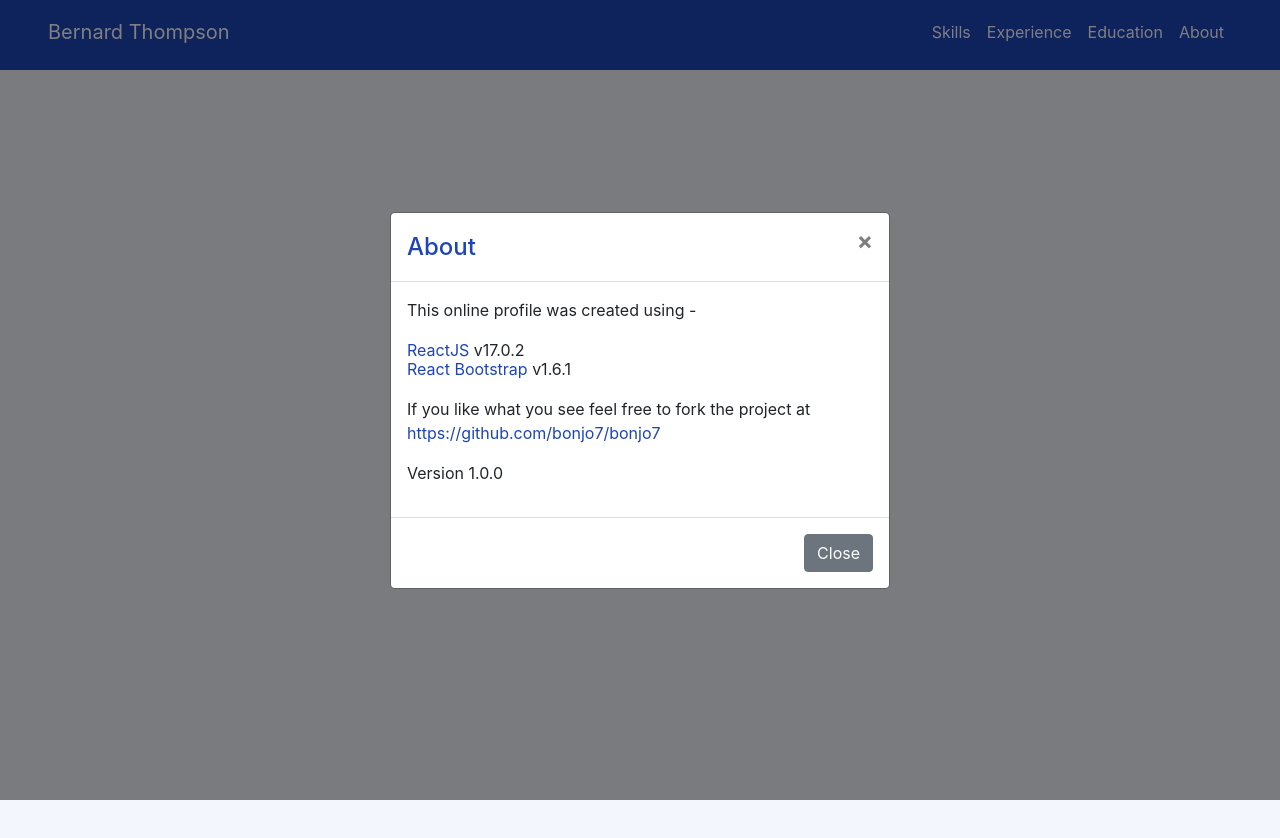
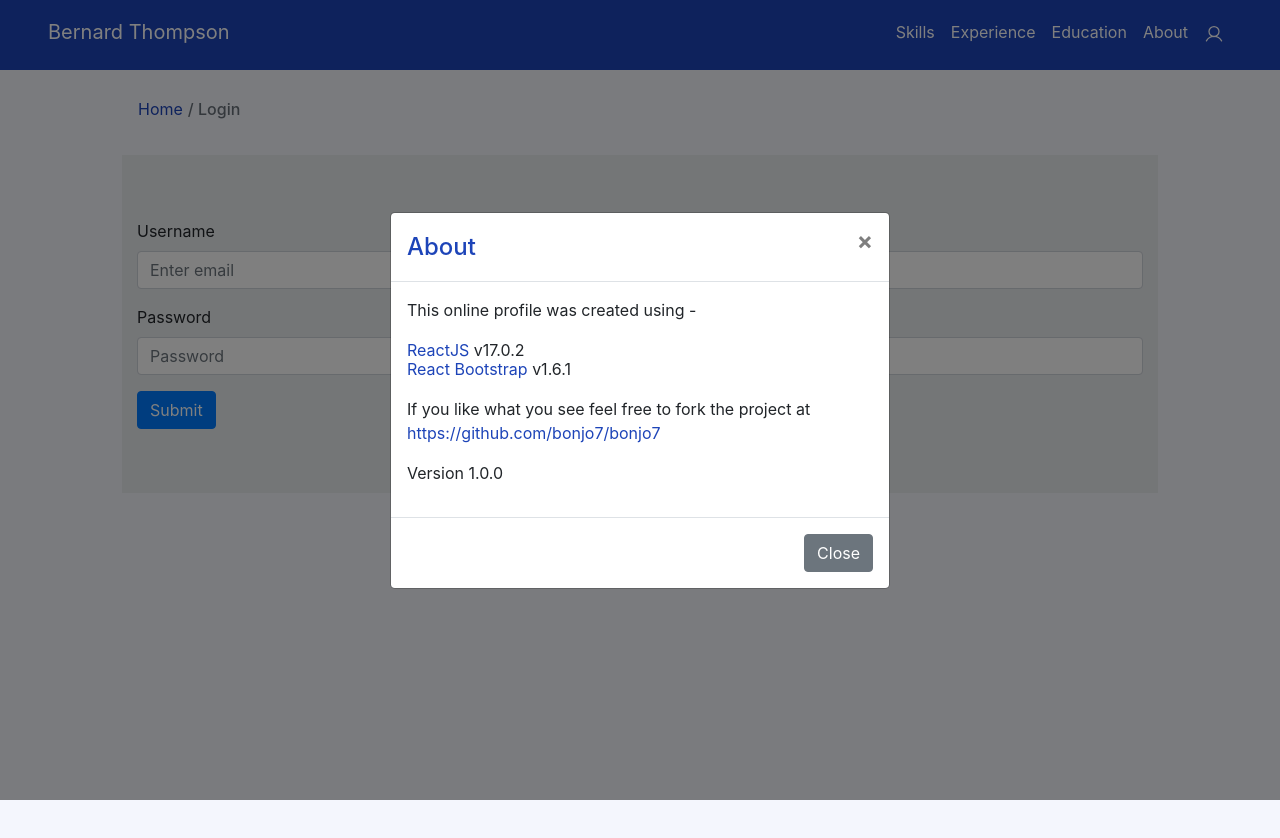
Before and after one commit to bonjo7/bonjo7, a React (Create React App) app: page /#/login in a window 1280 px wide. Both pictures are taken after a click on the button "About". Shown: the top 838 px of the page. Built offline with nearby package versions, Linux system fonts and the light colour scheme.

Commit message:
feat: adding user auth to routes

```diff
--- a/src/App.js
+++ b/src/App.js
@@ -1,33 +1,44 @@
 import React from "react";
-import { HashRouter as Router, Route } from "react-router-dom";
+import { AuthProvider } from "./Hooks/AuthContext";
+import { HashRouter as Router, Route, Switch } from "react-router-dom";
 import Bio from "./components/Bio/Bio";
 import Skills from "./components/Skills/Skills";
 import Experience from "./components/Experience/Experience";
-import Education from "./components/Education/Education"
+import Education from "./components/Education/Education";
 import NavBar from "./components/NavBar/NavBar";
-import Test from "./components/Education/UploadEducation";
+import UploadEducation from "./components/Education/UploadEducation";
+import Login from "./components/Login/Login";
+import PrivateRoute from "./Hooks/PrivateRoute";
 import "bootstrap/dist/css/bootstrap.min.css";
 import "./App.css";
 
 const App = () => {
+  const user = localStorage.getItem("user");
 
   return (
+    <AuthProvider user={user}>
       <Router>
-        <div className="main">
+        <div className='main'>
           <NavBar />
-        <div className="wrapper">
+          <div className='wrapper'>
+            <Switch>
               <Route exact path='/' component={Bio} />
               <Route exact path='/skills' component={Skills} />
               <Route exact path='/experience' component={Experience} />
               <Route exact path='/education' component={Education} />
-
+              <Route exact path='/login' component={Login} />
               {/* Routes below to become protected routes */}
-        <Route exact path='/uploadEducation' component={Test} />
+              <PrivateRoute
+                exact
+                path='/uploadEducation'
+                component={UploadEducation}
+              />
+            </Switch>
           </div>
         </div>
       </Router>
+    </AuthProvider>
   );
-
-}
+};
 
 export default App;
--- /dev/null
+++ b/src/Hooks/AuthContext.js
@@ -0,0 +1,15 @@
+import { createContext, useState, useContext } from "react";
+
+const AuthContext = createContext(null);
+
+export const AuthProvider = ({ user, children }) => {
+  const [currentUser, setCurrentUser] = useState(user);
+
+  return (
+    <AuthContext.Provider value={{ currentUser, setCurrentUser }}>
+      {children}
+    </AuthContext.Provider>
+  );
+};
+
+export const useAuth = () => useContext(AuthContext);
--- /dev/null
+++ b/src/Hooks/PrivateRoute.js
@@ -0,0 +1,17 @@
+import React from "react";
+import { Redirect, Route } from "react-router-dom";
+
+const PrivateRoute = ({ component: Component, ...rest }) => {
+  const isAuthenticated = localStorage.getItem("isLoggedIn");
+
+  return (
+    <Route
+      {...rest}
+      render={(props) =>
+        isAuthenticated ? <Component {...props} /> : <Redirect to='/login' />
+      }
+    />
+  );
+};
+
+export default PrivateRoute;
--- /dev/null
+++ b/src/Hooks/RoutesHook.js
@@ -0,0 +1,67 @@
+import { useState } from "react";
+import { useHistory } from "react-router-dom";
+import axios from "axios";
+import { useAuth } from "./AuthContext";
+
+const UseRoutes = () => {
+  const baseURL = "http://localhost:8080";
+  const { setCurrentUser } = useAuth();
+  const history = useHistory();
+  const [loading, setLoading] = useState(false);
+  const [education, setEducation] = useState([]);
+
+  const getEducationData = async () => {
+    setLoading(true);
+    try {
+      await axios.get(`${baseURL}/education`).then((res) => {
+        setEducation(res.data);
+        setLoading(false);
+      });
+    } catch (error) {
+      console.log("Error getting data - ", error);
+    }
+  };
+
+  const postEducationData = async (completeFormData) => {
+    const config = {
+      headers: { "Content-Type": "application/json",
+      "TOKEN_KEY": localStorage.getItem("TOKEN_KEY"),
+      "token": localStorage.getItem("token"),},
+    };
+
+    setLoading(true);
+    await axios
+      .post(`${baseURL}/education`, completeFormData, config)
+      .then((res) => {
+        console.log("res - ", res);
+        setLoading(false);
+      })
+      .catch((err) => console.log("error - ", err));
+  };
+
+  const loginUser = async (credentials) => {
+
+    await axios
+      .post(`${baseURL}/user/login`, credentials)
+      .then((res) => {
+        localStorage.setItem("isLoggedIn", "true");
+        localStorage.setItem("user", res.data.username);
+        localStorage.setItem("token", res.data.token)
+        localStorage.setItem("TOKEN_KEY", res.data.TOKEN_KEY)
+        setCurrentUser(res.data);
+        history.push("/uploadEducation");
+      })
+      .catch((err) => console.log("error - ", err));
+  };
+
+  return {
+    loading,
+    setLoading,
+    education,
+    getEducationData,
+    postEducationData,
+    loginUser,
+  };
+};
+
+export default UseRoutes;
--- a/src/components/Education/Education.js
+++ b/src/components/Education/Education.js
@@ -1,16 +1,15 @@
 import React, { useEffect } from "react";
 import { Jumbotron, Container, Card } from "react-bootstrap";
-import { educationData } from "../../data";
 import Breadcrumbs from "../Breadcrumb/Breadcrumbs";
-import UseEducation from "../../Hooks/EducationHook";
+import UseRoutes from "../../Hooks/RoutesHook";
 import Spinner from "../Spinner/Spinner";
 import styles from "./Education.module.css";
 
 const Education = () => {
-  const { loading, education, getData } = UseEducation();
+  const { loading, education, getEducationData } = UseRoutes();
 
   useEffect(() => {
-    getData();
+    getEducationData();
   }, []);
 
   return (
@@ -26,7 +25,7 @@ const Education = () => {
           <Spinner />
         ) : (
           <Container>
-            {educationData?.map((education, key) => {
+            {education?.map((education, key) => {
               return (
                 <Card key={key} className={styles.card}>
                   <Card.Body>
--- a/src/components/Education/UploadEducation.js
+++ b/src/components/Education/UploadEducation.js
@@ -1,19 +1,22 @@
 import React, { useState, useEffect, useRef } from "react";
-import UseEducation from "../../Hooks/EducationHook";
+import UseRoutes from "../../Hooks/RoutesHook";
+import { useAuth } from "../../Hooks/AuthContext";
 import Spinner from "../Spinner/Spinner";
 import { Form, Button } from "react-bootstrap";
 
 const Test = () => {
   const ref = useRef();
+  const { currentUser } = useAuth();
   const [fileData, setFileData] = useState();
   const [formData, setFormData] = useState({
     name: "",
+    address: "",
     course: "",
     year: "",
     grade: "",
     link: "",
   });
-  const { loading, postEducationData } = UseEducation();
+  const { loading, postEducationData } = UseRoutes();
 
   useEffect(() => {}, [loading]);
 
@@ -28,6 +31,7 @@ const Test = () => {
   const generateFormDataForUpload = () => {
     const completeFormData = new FormData();
     completeFormData.append("name", formData.name);
+    completeFormData.append("address", formData.address);
     completeFormData.append("course", formData.course);
     completeFormData.append("year", formData.year);
     completeFormData.append("grade", formData.grade);
@@ -42,8 +46,6 @@ const Test = () => {
     generateFormDataForUpload();
     ref.current.value = "";
   };
-
-  console.log(loading);
 
   return (
     <>
@@ -61,6 +63,19 @@ const Test = () => {
             />
             <Form.Text className='text-muted'>
               eg. Waterford Institute of technology
+            </Form.Text>
+          </Form.Group>
+
+          <Form.Group className='mb-3' controlId='formBasicEmail'>
+            <Form.Label>Institute Address</Form.Label>
+            <Form.Control
+              name='address'
+              type='text'
+              placeholder='Enter institute address'
+              onChange={(e) => onChange(e)}
+            />
+            <Form.Text className='text-muted'>
+              eg. Cork Road, Waterford, Ireland
             </Form.Text>
           </Form.Group>
 
@@ -124,7 +139,11 @@ const Test = () => {
             />
           </Form.Group>
 
-      <Button variant='primary' onClick={handleSubmit}>
+          <Button
+            variant='primary'
+            disabled={currentUser === "TestUser"}
+            onClick={handleSubmit}
+          >
             Submit
           </Button>
         </>
--- /dev/null
+++ b/src/components/Login/Login.js
@@ -0,0 +1,54 @@
+import React, { useState } from "react";
+import UseRoutes from "../../Hooks/RoutesHook";
+import { Jumbotron, Container, Form, Button } from "react-bootstrap";
+import Breadcrumbs from "../Breadcrumb/Breadcrumbs";
+
+const Login = () => {
+  const [loginData, setLoginData] = useState();
+  const { loginUser } = UseRoutes();
+
+  const onChange = (e) => {
+    setLoginData({ ...loginData, [e.target.name]: e.target.value });
+  };
+
+  const handleLogin = (e) => {
+    e.preventDefault(e);
+
+    loginUser(loginData);
+  };
+
+  return (
+    <>
+      <Breadcrumbs currentPage='Login' />
+      <Jumbotron fluid role='main' id='landing-page'>
+        <Container>
+          <Form>
+            <Form.Group className='mb-3' controlId='formBasicEmail'>
+              <Form.Label>Username</Form.Label>
+              <Form.Control
+                type='text'
+                name='username'
+                placeholder='Enter email'
+                onChange={(e) => onChange(e)}
+              />
+            </Form.Group>
+            <Form.Group className='mb-3' controlId='formBasicPassword'>
+              <Form.Label>Password</Form.Label>
+              <Form.Control
+                type='password'
+                name='password'
+                placeholder='Password'
+                onChange={(e) => onChange(e)}
+              />
+            </Form.Group>
+            <Button variant='primary' type='submit' onClick={handleLogin}>
+              Submit
+            </Button>
+          </Form>
+        </Container>
+      </Jumbotron>
+    </>
+  );
+};
+
+export default Login;
--- a/src/components/NavBar/NavBar.js
+++ b/src/components/NavBar/NavBar.js
@@ -1,5 +1,8 @@
 import React, { useState } from "react";
+import { useAuth } from "../../Hooks/AuthContext";
 import { HashLink as Link } from "react-router-hash-link";
+import { useHistory } from "react-router-dom";
+import { User, SignOut } from "phosphor-react";
 import { Navbar, Nav } from "react-bootstrap";
 import { List } from "phosphor-react";
 import AboutModal from "../Modals/AboutModal";
@@ -24,11 +27,20 @@ const navItems = [
 ];
 
 const NavBar = () => {
+  const { currentUser, setCurrentUser } = useAuth();
   const [show, setShow] = useState(false);
   const handleClose = () => setShow(false);
+  const history = useHistory();
 
   const handleShow = () => {
     setShow(true);
+  };
+
+  const logout = async (e) => {
+    localStorage.removeItem("isLoggedIn");
+    localStorage.clear();
+    setCurrentUser(null);
+    history.push("/");
   };
 
   return (
@@ -76,12 +88,22 @@ const NavBar = () => {
                     </Nav.Link>
                   );
                 })}
+                <Nav.Link key='3' className={styles.link} onClick={handleShow}>
+                  About
+                </Nav.Link>
                 <Nav.Link
-                  key='000123'
+                  key='4'
                   className={styles.link}
-                  onClick={handleShow}
+                  as={Link}
+                  to='/login'
+                  href='/login'
+                  onClick={logout}
                 >
-                  About
+                  {currentUser ? (
+                    <SignOut size={20} color='#ffffff' />
+                  ) : (
+                    <User size={20} color='#ffffff' />
+                  )}
                 </Nav.Link>
               </Nav>
             </Navbar.Collapse>
```
Also changed, not shown: src/Hooks/EducationHook.js (deleted, +0 -35 lines). Lines whose indentation alone changed are shown as unchanged.
